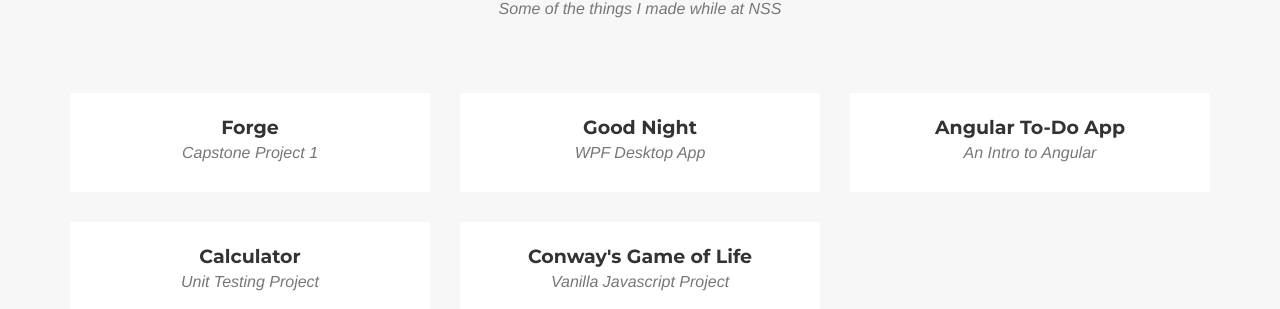
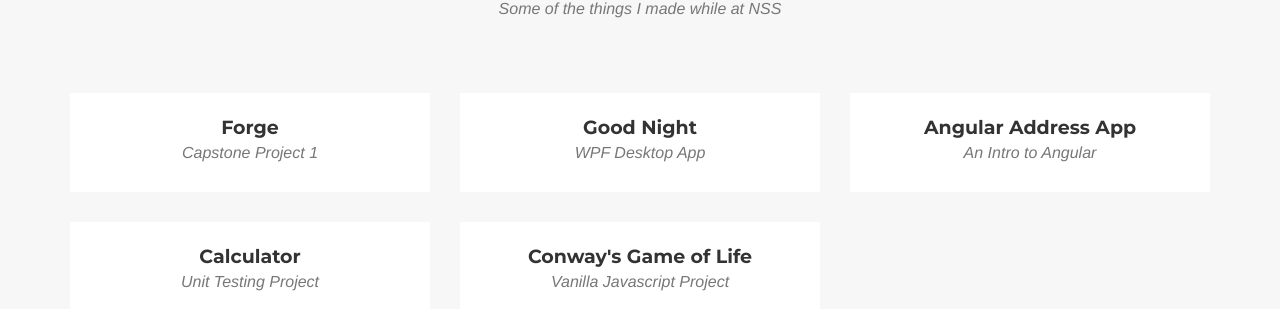
Before and after one commit to LeonM234/LeonM234.github.io, a Jekyll site: the page built from _posts/2014-12-4-project-5.markdown, in a window 1280 px wide and 900 px high, scrolled down 1681 px. Shown: the part 144-453 px from the top of the window. Built offline with Jekyll 4.4.1, drawn with Linux system fonts in a browser that asks for light colours; some web fonts are replaced; part of the change alters nothing that is shown.

Commit message:
Content add to angular address portfolio

```diff
--- a/_posts/2014-12-4-project-5.markdown
+++ b/_posts/2014-12-4-project-5.markdown
@@ -1,15 +1,15 @@
 ---
-title: Angular To-Do App
+title: Angular Address App
 subtitle: An Intro to Angular
 layout: default
 modal-id: 4
 date: 2014-12-04
-img: dreams.png
-thumbnail: dreams-thumbnail.png
+img: angularaddress.jpg
+thumbnail: angularaddress-thumb.jpg
 alt: image-alt
 project-date: December 2014
 project: Class Assignment
 category: Angular
-description: Getting our feet wet with AngularJS.  A simple to-do app I created as part of a class assignment.  The intention?  Introduce us to the concepts of data-binding, ng-repeats, and other (seemingly, at first) magical angular concepts.
+description: Getting our feet wet with AngularJS.  A simple CRUD app I created as part of a class assignment.  The intention?  Introduce us to the concepts of data-binding, ng-repeats, and other (seemingly, at first) magical angular concepts.
 
 ---
```
Also changed, not shown: img/portfolio/angularaddress-thumb.jpg (added), img/portfolio/angularaddress.jpg (added).
